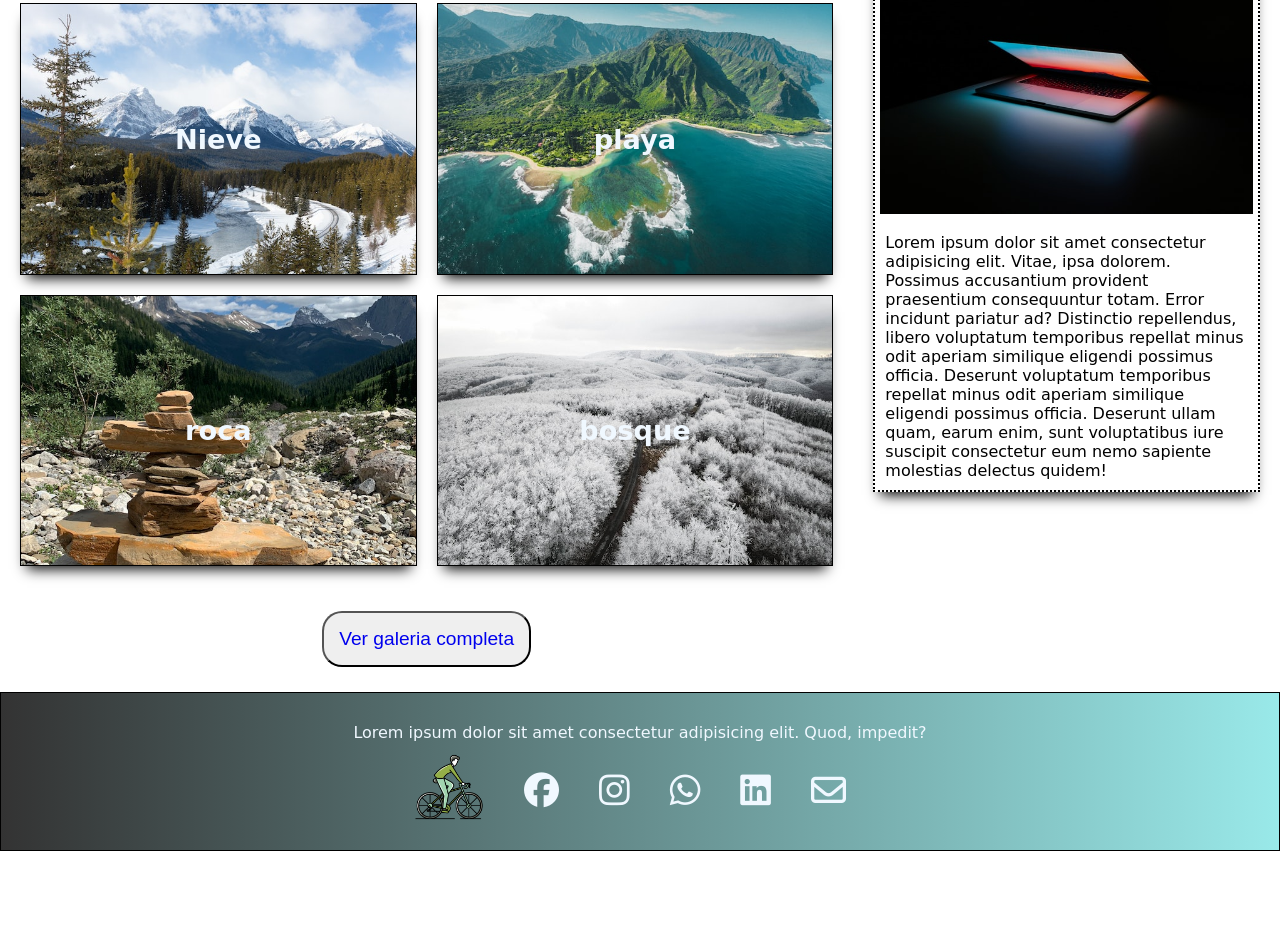
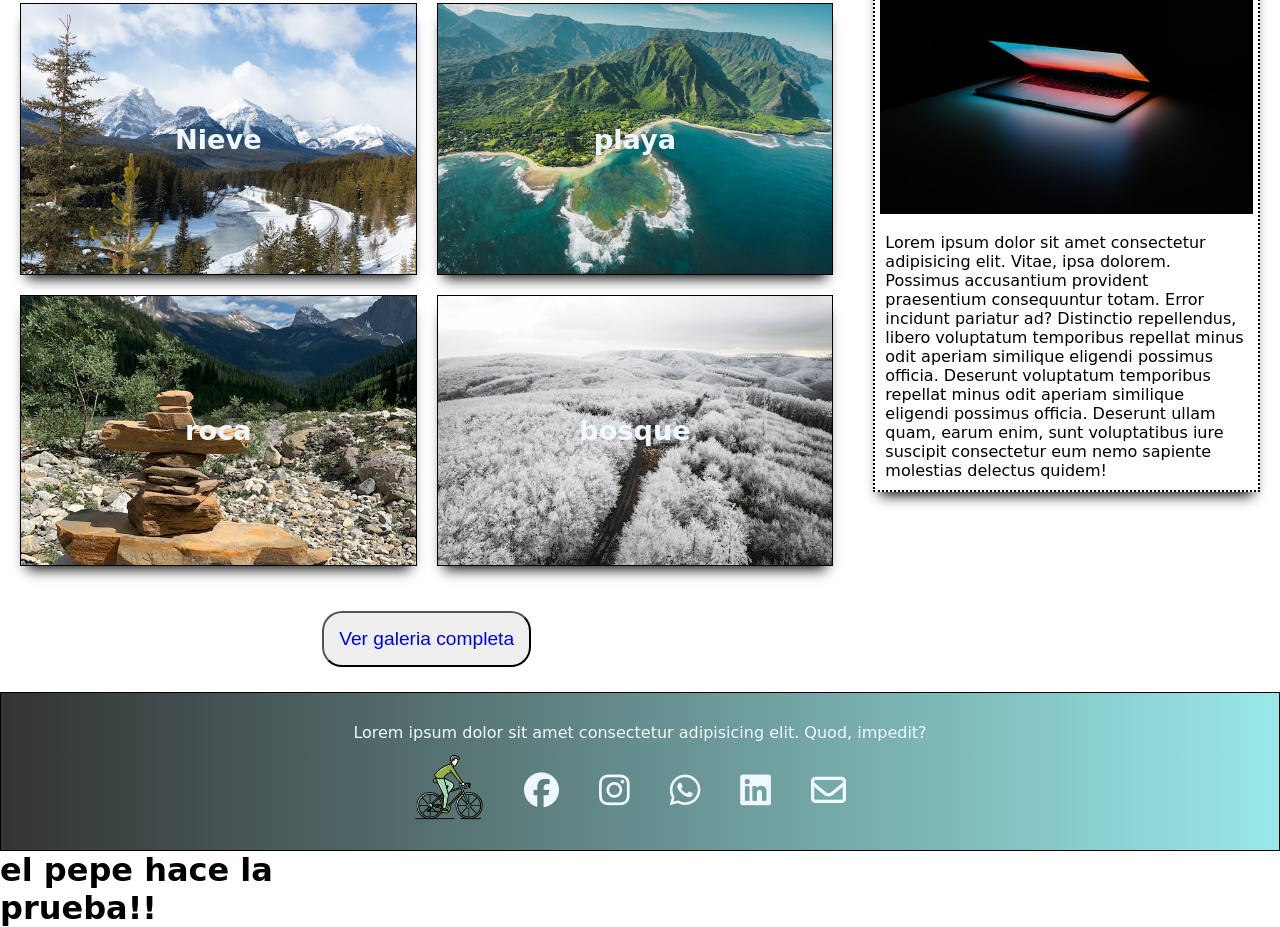
Before and after one commit to ArielMichelli/CiclismoAventura, a plain HTML site: page index.html in a window 1280 px wide. Shown: the part 1024-1951 px from the top of the page. Before the commit the page ends 1875 px from the top, so only its background shows below. Drawn offline with Linux system fonts and the light colour scheme; a web font is replaced by a local one.

Commit message:
Primer commit

```diff
--- a/index.html
+++ b/index.html
@@ -21,10 +21,10 @@
                     <li><a href="./pages/contacto.html">Contacto</a></li>
                     <li><a href="./pages/sucursales.html">Sucursales</a></li>
                     <li><a href="./pages/acercaDe.html">AcercaDe</a></li>
-
                 </ul>
             </nav>
         </header>
+        <h1>el pepe hace la prueba!!</h1>
 
         <main class="main-index">
             <div class="galeria">
```
